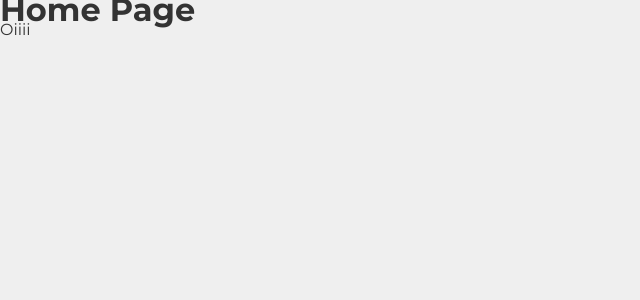
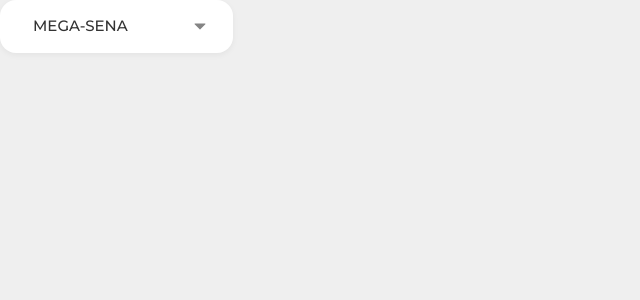
Before and after one commit to jvmdo/framework-frontend-practice, a React (Vite) app in the folder brainnco-loterias/: page / in a window 1280 px wide. Shown: the top 300 px of the page, without its empty margins (0-640 px from the left). Built offline with nearby package versions, Linux system fonts and the light colour scheme.

Commit message:
feat[components/]: add RaffleSelector static UI

```diff
--- a/brainnco-loterias/package.json
+++ b/brainnco-loterias/package.json
@@ -10,12 +10,14 @@
     "preview": "vite preview"
   },
   "dependencies": {
-    "@rocketseat/eslint-config": "^1.2.0",
+    "@phosphor-icons/react": "^2.0.10",
+    "@radix-ui/react-select": "^1.2.2",
     "@stitches/react": "^1.2.8",
     "react": "^18.2.0",
     "react-dom": "^18.2.0"
   },
   "devDependencies": {
+    "@rocketseat/eslint-config": "^1.2.0",
     "@types/react": "^18.0.37",
     "@types/react-dom": "^18.0.11",
     "@typescript-eslint/eslint-plugin": "^5.59.0",
--- a/brainnco-loterias/src/App.tsx
+++ b/brainnco-loterias/src/App.tsx
@@ -1,16 +1,8 @@
+import MegaSenaPage from './pages/MegaSenaPage'
 import { globalStyles } from './styles/globals'
 
 globalStyles()
 
 export function App() {
-  return (
-    <ol>
-      <li>
-        <h1>Home Page</h1>
-      </li>
-      <li>
-        <p>Oiiii</p>
-      </li>
-    </ol>
-  )
+  return <MegaSenaPage />
 }
--- /dev/null
+++ b/brainnco-loterias/src/components/PageTemplate/index.tsx
@@ -0,0 +1,22 @@
+import { RaffleSelector } from '../RaffleSelector'
+import { PageTemplateContainer } from './styles'
+
+interface PageTemplateProps {
+  raffle?: string
+  winningNumbers?: number[]
+  raffleNumber?: number
+  date?: string
+}
+
+export function PageTemplate({
+  raffle = 'Mega-Sena',
+  winningNumbers = '1 2 3 10 11 12',
+  raffleNumber = '4020',
+  date = new Date().toUTCString(),
+}: PageTemplateProps) {
+  return (
+    <PageTemplateContainer>
+      <RaffleSelector />
+    </PageTemplateContainer>
+  )
+}
--- /dev/null
+++ b/brainnco-loterias/src/components/PageTemplate/styles.ts
@@ -0,0 +1,3 @@
+import { styled } from '../../styles/stitches.config'
+
+export const PageTemplateContainer = styled('div', {})
--- /dev/null
+++ b/brainnco-loterias/src/components/RaffleSelector/index.tsx
@@ -0,0 +1,49 @@
+import * as Select from '@radix-ui/react-select'
+import { useState } from 'react'
+import {
+  SelectContent,
+  SelectIcon,
+  SelectTrigger,
+  SelectViewport,
+  SelectItem,
+  SelectItemIndicator,
+} from './styles'
+import { CaretDown, CaretLeft } from '@phosphor-icons/react'
+
+const raffles = [
+  'mega-sena',
+  'quina',
+  'lotofacil',
+  'lotomania',
+  'timemania',
+  'dia de sorte',
+]
+
+export function RaffleSelector() {
+  const [value, setValue] = useState<string>(raffles[0])
+
+  return (
+    <Select.Root value={value} onValueChange={setValue}>
+      <SelectTrigger>
+        <Select.Value aria-label={value}>{value}</Select.Value>
+        <SelectIcon>
+          <CaretDown size={16} weight="fill" />
+        </SelectIcon>
+      </SelectTrigger>
+      <Select.Portal>
+        <SelectContent position="popper" sideOffset={2} align="center">
+          <SelectViewport>
+            {raffles.map((raffle) => (
+              <SelectItem key={raffle} value={raffle}>
+                <Select.ItemText>{raffle}</Select.ItemText>
+                <SelectItemIndicator>
+                  <CaretLeft size={16} weight="fill" />
+                </SelectItemIndicator>
+              </SelectItem>
+            ))}
+          </SelectViewport>
+        </SelectContent>
+      </Select.Portal>
+    </Select.Root>
+  )
+}
--- /dev/null
+++ b/brainnco-loterias/src/components/RaffleSelector/styles.ts
@@ -0,0 +1,79 @@
+import * as Select from '@radix-ui/react-select'
+import { styled } from '../../styles/stitches.config'
+
+export const SelectTrigger = styled(Select.SelectTrigger, {
+  all: 'unset',
+  cursor: 'pointer',
+
+  display: 'inline-flex',
+  alignItems: 'center',
+  justifyContent: 'space-between',
+
+  backgroundColor: '$white',
+  borderRadius: '1rem',
+  boxShadow: `$select`,
+
+  fontSize: '$sm',
+  fontWeight: '$medium',
+  textTransform: 'uppercase',
+
+  padding: '1rem 1.588rem 1.065rem 2.065rem',
+  width: '10.912rem',
+})
+
+export const SelectIcon = styled(Select.SelectIcon, {
+  display: 'inline-flex',
+  alignItems: 'center',
+
+  color: '$gray300',
+
+  '[data-state="open"] > &': {
+    display: 'none',
+  },
+})
+
+export const SelectContent = styled(Select.Content, {
+  backgroundColor: '$white',
+  borderRadius: '0 0 0.5rem 0.5rem',
+  boxShadow: '$select',
+
+  textTransform: 'uppercase',
+
+  width: 'calc(var(--radix-select-trigger-width) - 2rem)',
+  maxHeight: 'var(--radix-select-content-available-height)',
+})
+
+export const SelectViewport = styled(Select.Viewport, {
+  padding: '1rem',
+})
+
+export const SelectItem = styled(Select.Item, {
+  display: 'flex',
+  alignItems: 'center',
+
+  borderRadius: '0.25rem',
+
+  fontSize: '$sm',
+
+  height: '1.5rem',
+  padding: '1rem 0.75rem',
+
+  position: 'relative',
+  userSelect: 'none',
+
+  '&[data-highlighted]': {
+    outline: 'none',
+    backgroundColor: '$gray100',
+  },
+})
+
+export const SelectItemIndicator = styled(Select.ItemIndicator, {
+  display: 'inline-flex',
+  alignItems: 'center',
+  justifyContent: 'center',
+
+  color: '$gray300',
+
+  position: 'absolute',
+  insetInlineEnd: '0.25rem',
+})
--- /dev/null
+++ b/brainnco-loterias/src/pages/MegaSenaPage.tsx
@@ -0,0 +1,5 @@
+import { PageTemplate } from '../components/PageTemplate'
+
+export default function MegaSenaPage() {
+  return <PageTemplate />
+}
```
Also changed, not shown: brainnco-loterias/src/pages/Home.tsx (added, +12 -0 lines), 1 other file (tests, documents, lock files or other folders).
